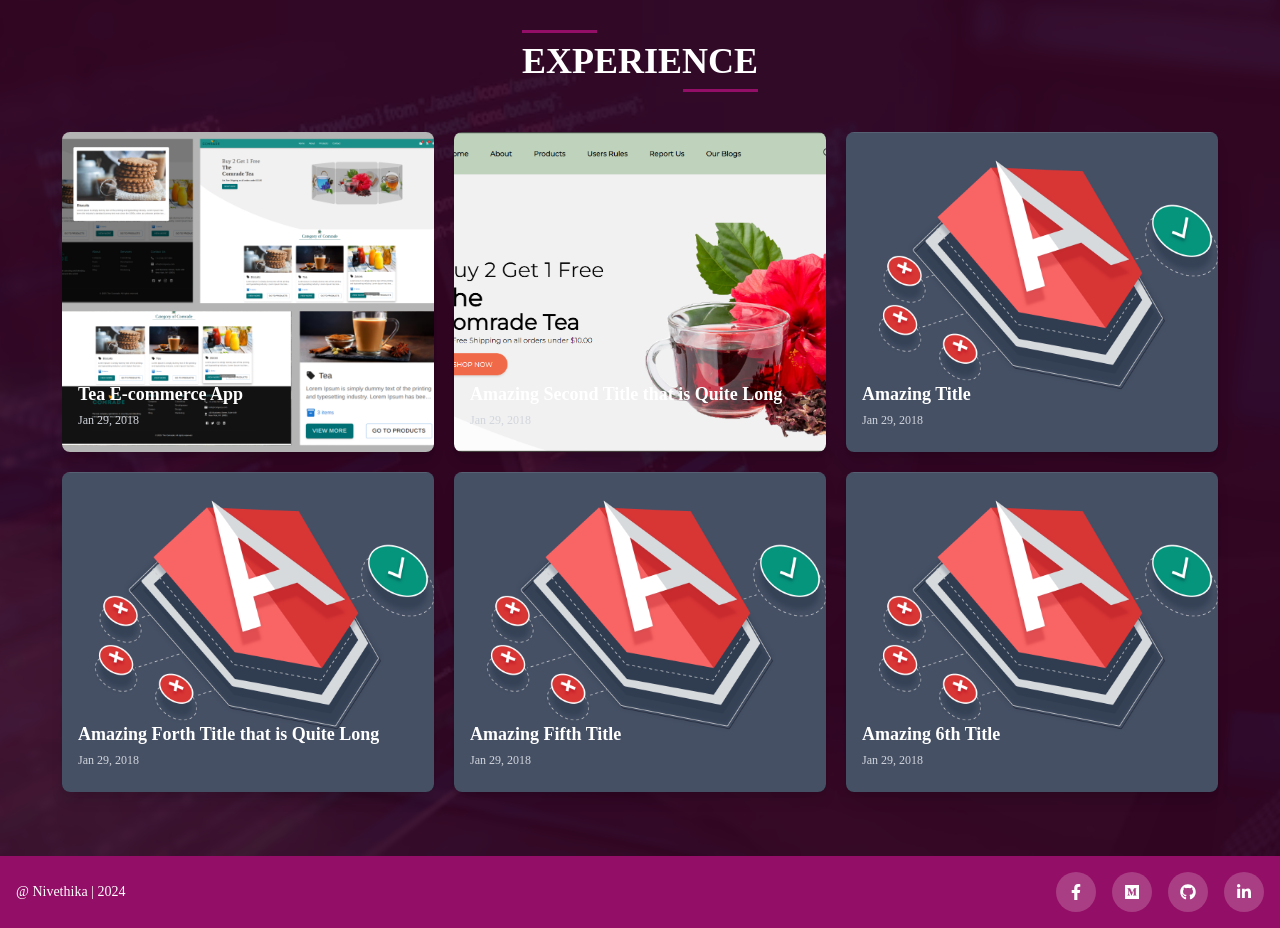
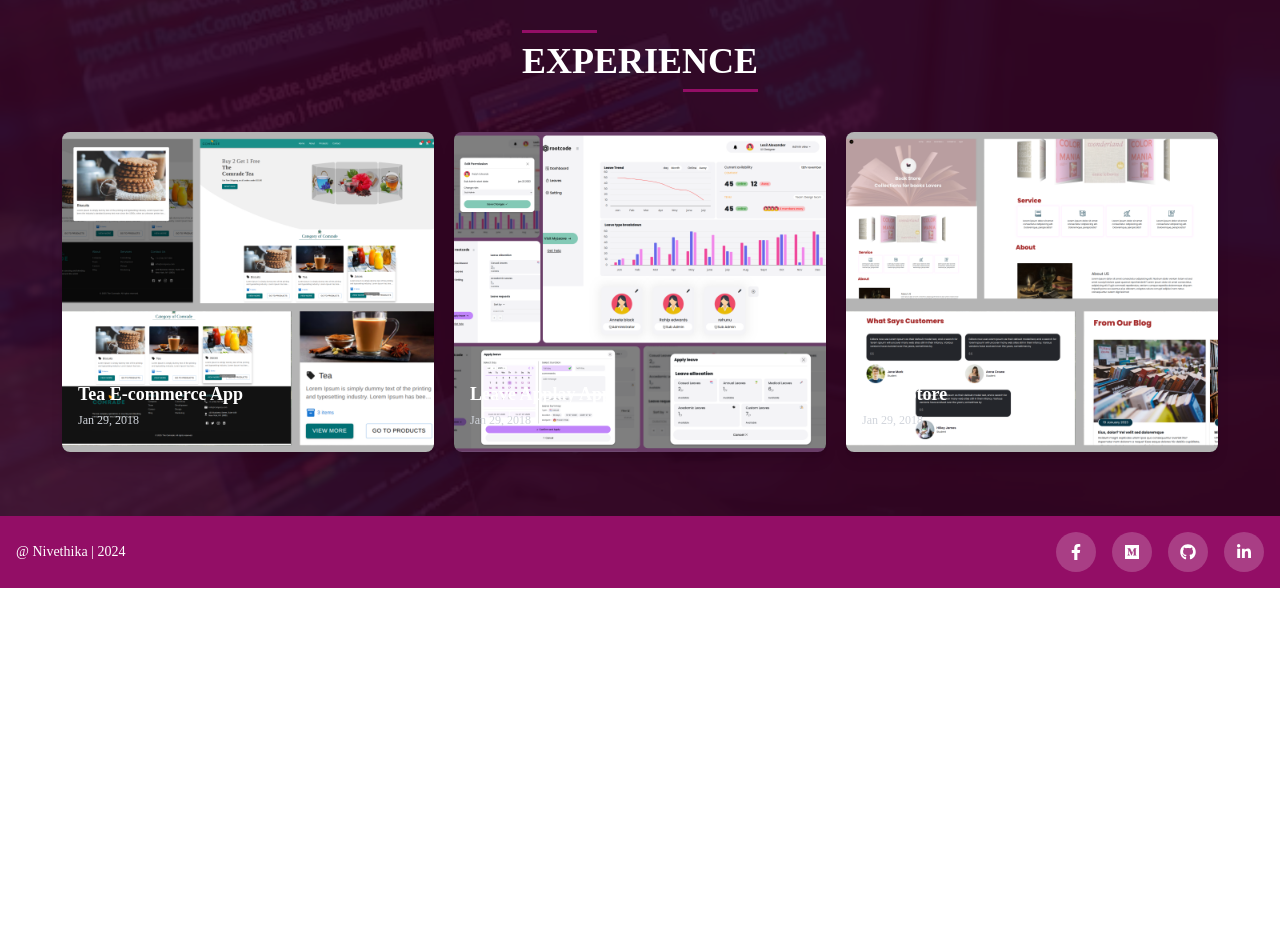
Before and after one commit to kumarnivi/Creative-Corners-by-Nivethika, a Next.js app: page / in a window 1280 px wide. Shown: the part 2380-3308 px from the top of the page. After the commit the page ends 2968 px from the top, so only its background shows below. Built offline with nearby package versions, Linux system fonts and the light colour scheme.

Commit message:
project image Added

```diff
--- a/app/project/project.tsx
+++ b/app/project/project.tsx
@@ -8,55 +8,67 @@ const News = () => {
     {
       title: "Tea E-commerce App",
       date: "Jan 29, 2018",
-      excerpt:
-        "Lorem ipsum dolor sit amet consectetur adipisicing elit. Est pariatur nemo tempore repellat?",
+      excerpt: [
+      { title: "React.js" },
+      { title: "Nodejs" },
+      { title: "mongodb" },
+    ],
       src:
         "/assets/images/comrade.png",
       href: "#",
+      sourceCode:"link"
     },
     {
-      title: "Amazing Second Title that is Quite Long",
+      title: "Leave Applay App",
       date: "Jan 29, 2018",
-      excerpt:
-        "Lorem ipsum dolor sit amet, consectetur adipisicing elit. Ullam obcaecati ex natus nulla...",
+     excerpt: [
+      { title: "Responsive UI with Next.js" },
+
+    ],
       src:
-        "/assets/images/react_app.png",
+        "/assets/images/Leav_app.png",
       href: "#",
+      sourceCode:"link"
     },
     {
-      title: "Amazing Title",
+      title: "Book Store",
       date: "Jan 29, 2018",
-      excerpt: "Lorem ipsum dolor sit amet consectetur adipisicing elit. Officiis beatae...",
+      excerpt: [
+      { title: "Responsive UI with Next.js" },
+
+      { title: "Admin Dashboard" },
+    ],
       src:
-        "/assets/images/angular.png",
+        "/assets/images/BookStore.png",
       href: "#",
+      sourceCode:"Link"
     },
-    {
-      title: "Amazing Forth Title that is Quite Long",
-      date: "Jan 29, 2018",
-      excerpt: "Lorem ipsum dolor sit amet!",
-      src:
-        "/assets/images/angular.png",
-      href: "#",
-    },
-    {
-      title: "Amazing Fifth Title",
-      date: "Jan 29, 2018",
-      excerpt:
-        "Lorem ipsum dolor sit amet consectetur adipisicing elit. Est pariatur nemo tempore repellat...",
-      src:
-        "/assets/images/angular.png",
-      href: "#",
-    },
-    {
-      title: "Amazing 6th Title",
-      date: "Jan 29, 2018",
-      excerpt:
-        "Lorem ipsum dolor sit amet consectetur adipisicing elit. Est pariatur nemo tempore repellat?",
-      src:
-        "/assets/images/angular.png",
-      href: "#",
-    },
+    // {
+    //   title: "Amazing Forth Title that is Quite Long",
+    //   date: "Jan 29, 2018",
+    //   excerpt: "Lorem ipsum dolor sit amet!",
+    //   src:
+    //     "/assets/images/angular.png",
+    //   href: "#",
+    // },
+    // {
+    //   title: "Amazing Fifth Title",
+    //   date: "Jan 29, 2018",
+    //   excerpt:
+    //     "Lorem ipsum dolor sit amet consectetur adipisicing elit. Est pariatur nemo tempore repellat...",
+    //   src:
+    //     "/assets/images/angular.png",
+    //   href: "#",
+    // },
+    // {
+    //   title: "Amazing 6th Title",
+    //   date: "Jan 29, 2018",
+    //   excerpt:
+    //     "Lorem ipsum dolor sit amet consectetur adipisicing elit. Est pariatur nemo tempore repellat?",
+    //   src:
+    //     "/assets/images/angular.png",
+    //   href: "#",
+    // },
   ];
 
   return (
@@ -93,19 +105,36 @@ const News = () => {
                   objectFit="cover"
                   className="transition-transform duration-[3000ms] group-hover:scale-110 z-[0]"
                 />
-              <div className="absolute bottom-0 p-4 text-white transition duration-500 group-hover:bg-black/60 z-10">
+                <div className="absolute w-full bottom-0 p-4 text-white transition duration-500 group-hover:bg-black/100 z-10">
                   <h2 className="text-lg font-semibold group-hover:text-[#930e66] transition-colors duration-500 mb-1">
                     {news.title}
                   </h2>
                   <p className="text-xs text-gray-300 mb-2">{news.date}</p>
                   <div className="max-h-0 opacity-0 group-hover:max-h-[200px] group-hover:opacity-100 transition-all duration-700 overflow-hidden">
-                  <p className="text-sm">{news.excerpt}</p>
+                    <div className="flex justify-center  w-full gap-2  ">
+                      {news.excerpt.map((item, index) => (
+                        <p key={index} className="text-sm bg-white rounded p-2 px-[20px] text-black ">
+                          - {item.title}
+                        </p>
+                      ))}
+                    </div>
+
+                  <div className="flex justify-between ">
                    <Link
                       href={news.href}
                       className="inline-block mt-4 text-sm text-gray-300 hover:text-yellow-400 transition-colors border border-gray-500 rounded px-3 py-1"
                     >
-                    Read more <i className="fas fa-long-arrow-alt-right ml-1" />
+                      Live preview<i className="fas fa-long-arrow-alt-right ml-1" />
                     </Link>
+
+                    <Link
+                    href={news.sourceCode}
+                      className="inline-block mt-4 text-sm text-gray-300 hover:text-yellow-400 transition-colors border border-gray-500 rounded px-3 py-1"
+                    >
+                      Source Code
+                    </Link>
+                  </div>
+
                   </div>
                 </div>
               </div>
```
Also changed, not shown: public/assets/images/BookStore.png (added), public/assets/images/Leav_app.png (added). Lines whose indentation alone changed are shown as unchanged.
